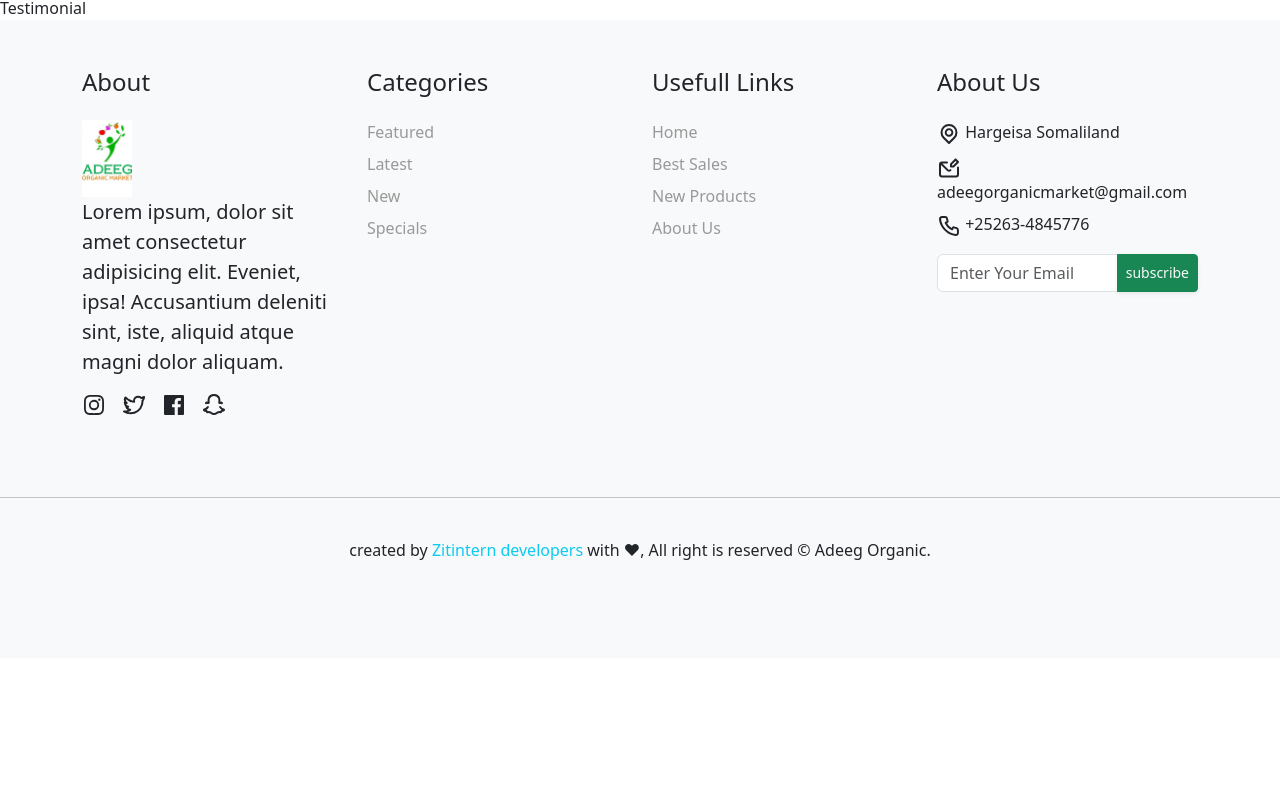
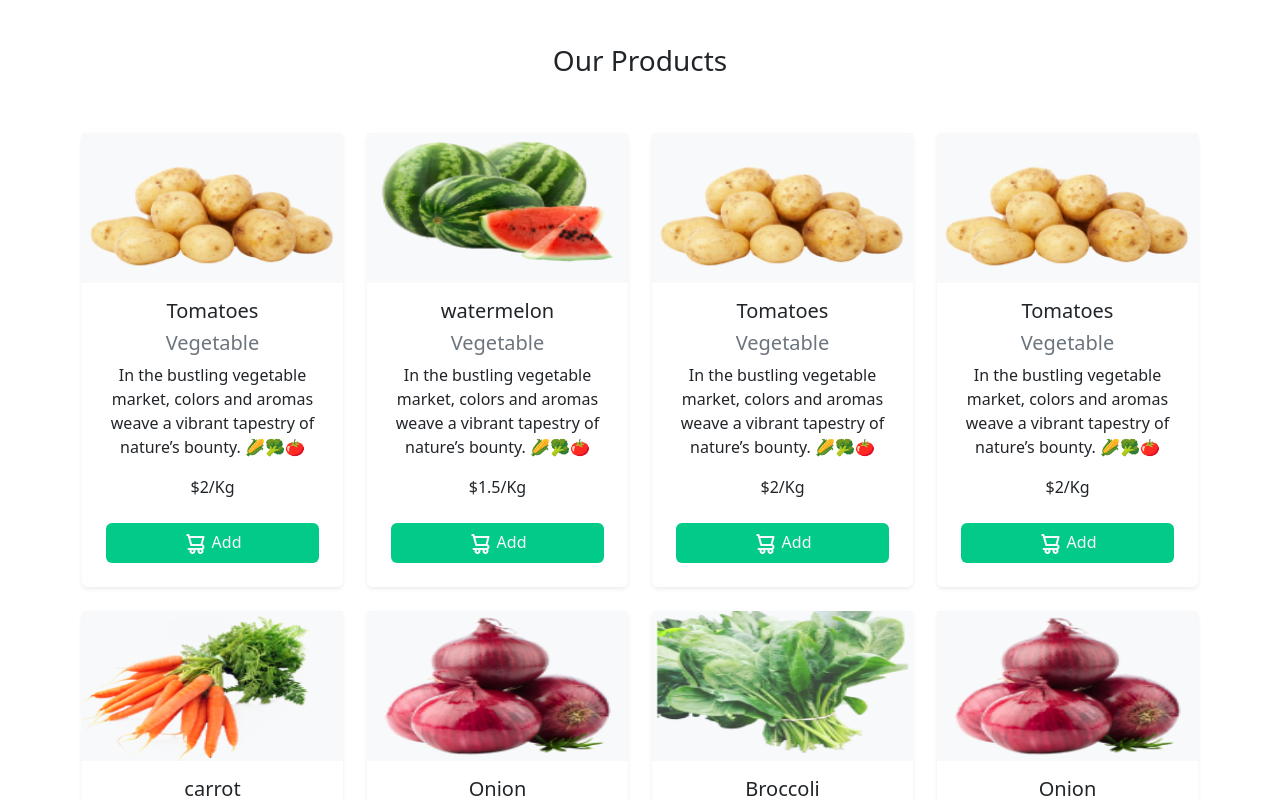
Before and after one commit to kaabe-a/AdeegProject, a React (Vite) app: page / in a window 1280 px wide. Shown: the part 1120-1920 px from the top of the page. Before the commit the page ends 1778 px from the top, so only its background shows below. Built offline with nearby package versions, Linux system fonts and the light colour scheme.

Commit message:
Adding Product List

```diff
--- a/src/components/Card.jsx
+++ b/src/components/Card.jsx
@@ -1,8 +1,35 @@
 import React from 'react'
+import { UilShoppingCartAlt } from "@iconscout/react-unicons";
 
-const Card = () => {
+const Card = (props) => {
   return (
-    <div>Card</div>
+    <div className="product_card">
+    <div className="col">
+      <div className="card shadow-sm border-0">
+        <div className="top-img position-relative bg-light">
+          <img
+            src={props.image_link}
+            className="card-img-top img-fluid"
+            style={{ height: "150px" }}
+            alt="..."
+          />
+        </div>
+        <div className="card-body position-relative">
+          <h5 className="card-title text-center">{props.name}</h5>
+          <h5 className="text-secondary text-center">{props.category}</h5>
+          <p className="card-text text-center">{props.description}</p>
+        </div>
+        <span className="text-center">${props.price_per_kg}/Kg</span>
+        <a
+          href="#"
+          className="btn text-light m-4"
+          style={{ backgroundColor: "#02CA89" }}
+        >
+          <UilShoppingCartAlt /> Add
+        </a>
+      </div>
+    </div>
+  </div>
   )
 }
 
--- a/src/components/ProductList.jsx
+++ b/src/components/ProductList.jsx
@@ -1,8 +1,21 @@
 import React from 'react'
-
+import Card from './Card'
+import vegetables from './product'
 const ProductList = () => {
   return (
-    <div>ProductList</div>
+    <div className="container-lg pt-5">
+      <h3 class="text-center py-5">Our Products</h3>
+    <div className='row row-cols-1 g-4 row-cols-sm-2 row-cols-md-3 row-cols-lg-4 g-4'>
+      {vegetables.map((vegetable)=> (
+         <Card image_link={vegetable.image_link}
+                name={vegetable.name}
+                description={vegetable.description}
+                price_per_kg={vegetable.price_per_kg}
+                category={vegetable.category}
+         />
+      ))}
+    </div>
+    </div>
   )
 }
 
--- /dev/null
+++ b/src/components/product.js
@@ -0,0 +1,103 @@
+const vegetables = [
+  {
+    name: "Tomatoes",
+
+    category: "Vegetable",
+    price_per_kg: 2.0,
+    description:
+      "In the bustling vegetable market, colors and aromas weave a vibrant tapestry of nature’s bounty. 🌽🥦🍅",
+    quantity_available_kg: 80,
+    image_link: "./images/potato.png",
+  },
+  {
+    name: "watermelon",
+    category: "Vegetable",
+    price_per_kg: 1.5,
+    description:
+      "In the bustling vegetable market, colors and aromas weave a vibrant tapestry of nature’s bounty. 🌽🥦🍅",
+    quantity_available_kg: 100,
+    image_link: "./images/watermelon.png",
+  },
+  {
+    name: "Tomatoes",
+
+    category: "Vegetable",
+    price_per_kg: 2.0,
+    description:
+      "In the bustling vegetable market, colors and aromas weave a vibrant tapestry of nature’s bounty. 🌽🥦🍅",
+    quantity_available_kg: 80,
+    image_link: "./images/potato.png",
+  },
+  {
+    name: "Tomatoes",
+
+    category: "Vegetable",
+    price_per_kg: 2.0,
+    description:
+      "In the bustling vegetable market, colors and aromas weave a vibrant tapestry of nature’s bounty. 🌽🥦🍅",
+    quantity_available_kg: 80,
+    image_link: "./images/potato.png",
+  },
+  {
+    name: "carrot",
+
+    category: "Vegetable",
+    price_per_kg: 1.8,
+    description:
+      "In the bustling vegetable market, colors and aromas weave a vibrant tapestry of nature’s bounty.” 🌽🥦🍅",
+    quantity_available_kg: 120,
+    image_link: "./images/carrot.png",
+  },
+  {
+    name: "Onion",
+
+    category: "Vegetable",
+    price_per_kg: 1.2,
+    description:
+      "In the bustling vegetable market, colors and aromas weave a vibrant tapestry of nature’s bounty. 🌽🥦🍅",
+    quantity_available_kg: 150,
+    image_link: "./images/onion.png",
+  },
+  {
+    name: "Broccoli",
+
+    category: "Vegetable",
+    price_per_kg: 2.5,
+    description:
+      "In the bustling vegetable market, colors and aromas weave a vibrant tapestry of nature’s bounty. 🌽🥦🍅",
+    quantity_available_kg: 90,
+    image_link: "./images/cabbaj.png",
+  },
+  {
+    name: "Onion",
+
+    category: "Vegetable",
+    price_per_kg: 1.2,
+    description:
+      "In the bustling vegetable market, colors and aromas weave a vibrant tapestry of nature’s bounty. 🌽🥦🍅",
+    quantity_available_kg: 150,
+    image_link: "./images/onion.png",
+  },
+  {
+    name: "Tomatoes",
+
+    category: "Vegetable",
+    price_per_kg: 2.0,
+    description:
+      "In the bustling vegetable market, colors and aromas weave a vibrant tapestry of nature’s bounty. 🌽🥦🍅",
+    quantity_available_kg: 80,
+    image_link: "./images/potato.png",
+  },
+  {
+    name: "Onion",
+
+    category: "Vegetable",
+    price_per_kg: 1.2,
+    description:
+      "In the bustling vegetable market, colors and aromas weave a vibrant tapestry of nature’s bounty. 🌽🥦🍅",
+    quantity_available_kg: 150,
+    image_link: "./images/onion.png",
+  },
+];
+
+export default vegetables;
```
